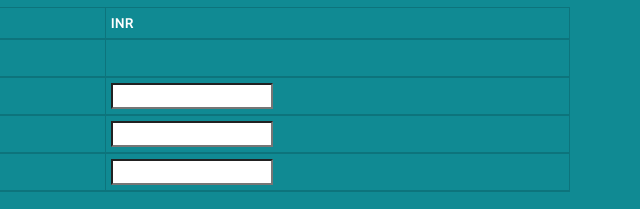
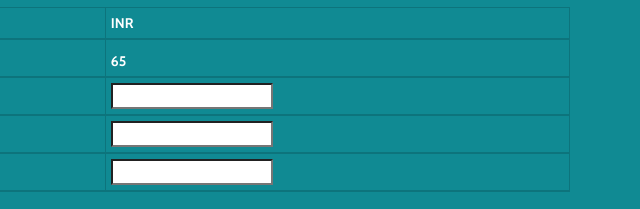
Before and after one commit to darshan213/table, a plain HTML site: page forms/index.html in a window 1280 px wide. Shown: the part 159-368 px from the top of the page, 640-1280 px from the left. Drawn offline with nearby package versions, Linux system fonts and the light colour scheme.

Commit message:
Update index.html

```diff
--- a/forms/index.html
+++ b/forms/index.html
@@ -57,7 +57,7 @@
                   <tr>
                   <th>Conversion</th>
                   <th><input type="number" name="ConversionUSD" id="ConversionUSD"></th>
-                  <th>{{ConversiontoINR}}</th>
+                  <th>{{ConversionUSDToINR}}</th>
                   </tr>
 
                   <tr>
```
